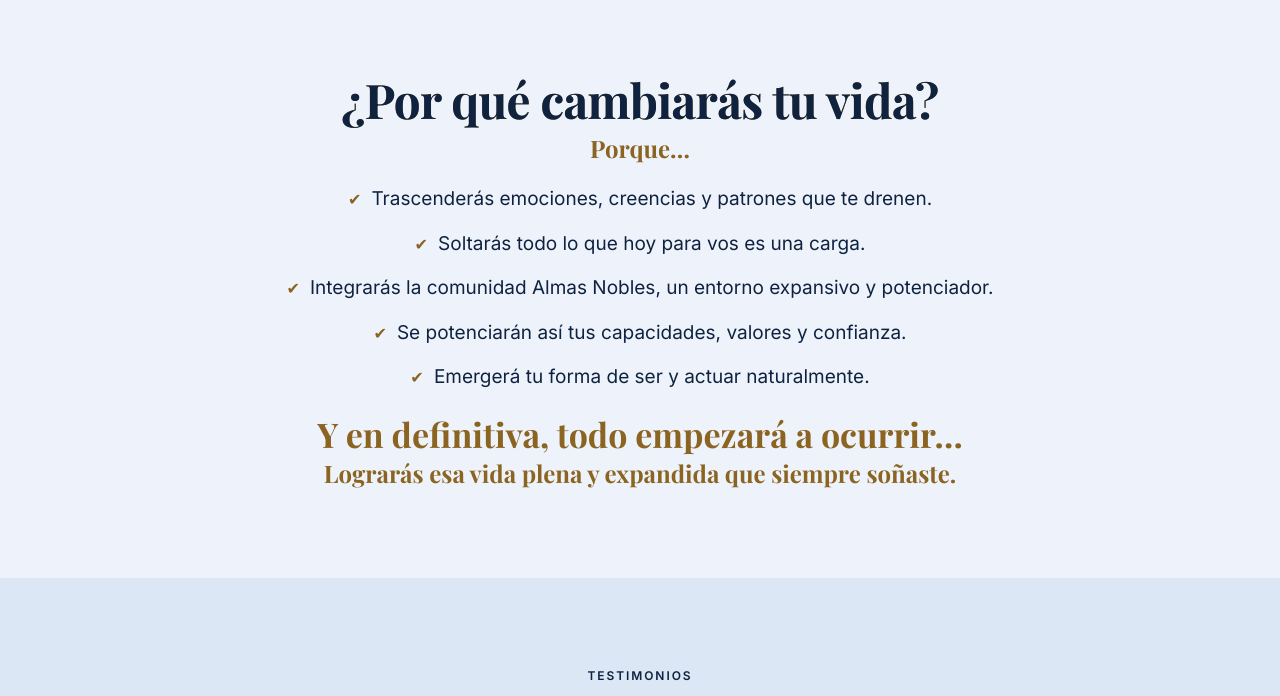
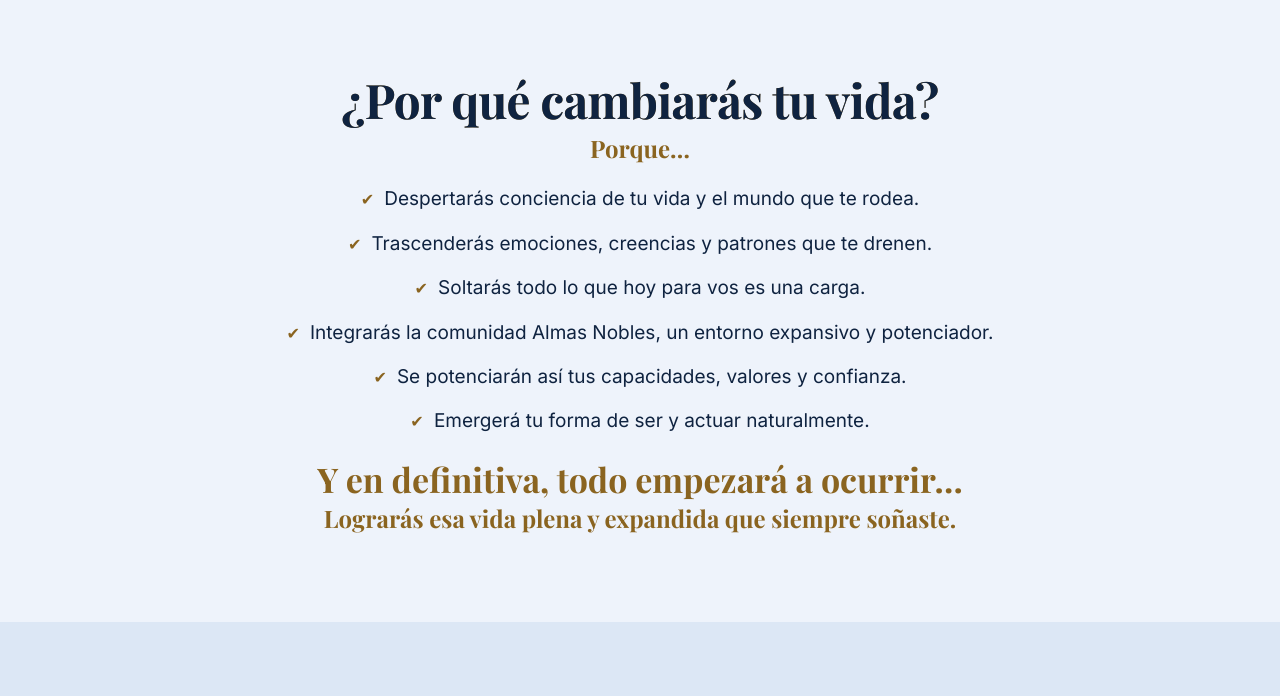
Before and after one commit to tapellaweb-cmd/areas-maestras, a plain HTML site: page index.html in a window 1280 px wide. Shown: the part 3260-3956 px from the top of the page. Drawn offline with Linux system fonts and the light colour scheme.

Commit message:
Landing: primer ítem 'Despertarás conciencia' en ¿Por qué cambiarás tu vida?
Co-Authored-By: Claude Sonnet 5.5 <noreply@anthropic.com>

```diff
--- a/index.html
+++ b/index.html
@@ -228,7 +228,7 @@ src="https://www.facebook.com/tr?id=4065911757006473&ev=PageView&noscript=1"
   <div class="container">
     <div class="tools-box">
     <h2 class="center tools-h"><b>¿Por qué cambiarás tu vida?</b></h2>
-    <div class="tools-p"><p class="tools-close" style="margin:-12px 0 20px">Porque…</p><p class="tick">Trascenderás emociones, creencias y patrones que te drenen.</p><p class="tick">Soltarás todo lo que hoy para vos es una carga.</p><p class="tick">Integrarás la comunidad Almas Nobles, un entorno expansivo y potenciador.</p><p class="tick">Se potenciarán así tus capacidades, valores y confianza.</p><p class="tick">Emergerá tu forma de ser y actuar naturalmente.</p><p class="tools-close" style="font-size:clamp(24px,4.5vw,34px)!important;line-height:1.2">Y en definitiva, todo empezará a ocurrir…</p><p class="tools-close">Lograrás esa vida plena y expandida que siempre soñaste.</p></div>
+    <div class="tools-p"><p class="tools-close" style="margin:-12px 0 20px">Porque…</p><p class="tick">Despertarás conciencia de tu vida y el mundo que te rodea.</p><p class="tick">Trascenderás emociones, creencias y patrones que te drenen.</p><p class="tick">Soltarás todo lo que hoy para vos es una carga.</p><p class="tick">Integrarás la comunidad Almas Nobles, un entorno expansivo y potenciador.</p><p class="tick">Se potenciarán así tus capacidades, valores y confianza.</p><p class="tick">Emergerá tu forma de ser y actuar naturalmente.</p><p class="tools-close" style="font-size:clamp(24px,4.5vw,34px)!important;line-height:1.2">Y en definitiva, todo empezará a ocurrir…</p><p class="tools-close">Lograrás esa vida plena y expandida que siempre soñaste.</p></div>
     </div>
 
   </div>
```
